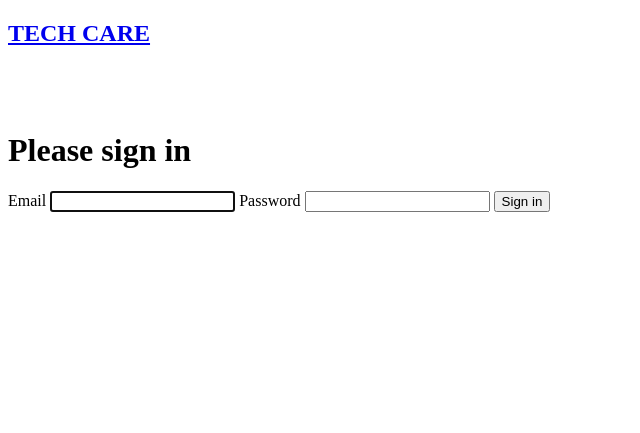
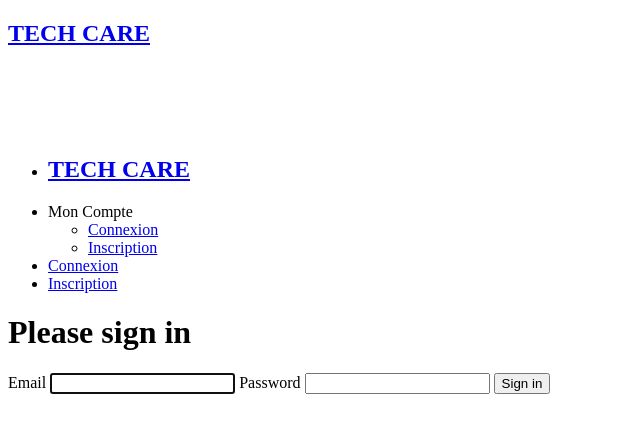
Before and after one commit to UaltarH/ESGI-4IW1-S1-Challenge, a Symfony app: template templates/security/login.html.twig in a window 1280 px wide. Shown: the top 433 px of the page, without its empty margins (0-640 px from the left). Run offline with Twig, Linux system fonts and the light colour scheme; the template is opened without the code that fills it, so the values that code supplies are empty; some libraries are stand-ins or nearby versions.

Commit message:
Rebase from dev to front/mainMenu

```diff
--- a/assets/styles/partials/_globals.scss
+++ b/assets/styles/partials/_globals.scss
@@ -5,6 +5,7 @@
   --secondary-color: #{v.$secondary-color};
   --accent-color: #{v.$accent-color};
   --white: #{v.$white};
+  --gray: #{v.$gray};
 }
 * {
   margin: 0;
--- a/assets/styles/partials/_variables.scss
+++ b/assets/styles/partials/_variables.scss
@@ -1,4 +1,5 @@
 $primary-color: '#160F29';
 $secondary-color: '#246A73';
 $accent-color: '#368F8B';
-$white: '#ddd';
+$gray: '#ddd';
+$white: '#fff';
--- a/templates/_components/main_menu.html.twig
+++ b/templates/_components/main_menu.html.twig
@@ -1,23 +1,55 @@
-<header>
-    <nav class="main-nav relative flex sm:flex-col lg:flex-row items-center h-10 bg-primary text-white">
-        <div class="flex-1 flex items-center justify-center"><a href="{{ path('default_index') }}"><h1>TECH CARE</h1></a></div>
+<header class="bg-secondary">
+    <nav class="sm:w-full lg:max-w-screen-lg m-auto main-nav relative flex sm:flex-col lg:flex-row items-center h-16 text-white [&>*]:transition-all">
+        <div class="flex-1 flex items-center justify-start text-2xl">
+            <a href="{{ path('default_index') }}" class="flex items-center h-full">
+                <h1>TECH CARE</h1>
+            </a>
+        </div>
         <span class="menu-burger lg:hidden absolute right-0 top-0 z-10">
-            <svg width="40" height="40" viewBox="0 0 40 40" fill="none" xmlns="http://www.w3.org/2000/svg">
-                <path d="M33.3333 11.6667H6.66663M33.3333 20H6.66663M33.3333 28.3333H6.66663" stroke="white" stroke-width="1.5" stroke-linecap="round"></path>
+            <svg width="64" height="65" viewBox="0 0 64 65" fill="none" xmlns="http://www.w3.org/2000/svg">
+                <path d="M53.3333 19.1667H10.6667M53.3333 32.5H10.6667M53.3333 45.8333H10.6667" stroke="white" stroke-width="1.5" stroke-linecap="round"></path>
             </svg>
         </span>
-        <ul class="sm:absolute lg:relative sm:-left-full lg:left-0 sm:top-0 sm:bg-primary lg:bg-none sm:flex-col lg:flex-row sm:h-screen lg:h-max sm:w-screen lg:w-auto flex items-center flex-2 text-center">
+        <ul class="sm:absolute lg:relative sm:-left-full lg:left-0 sm:top-0 sm:bg-secondary lg:bg-none sm:flex-col lg:flex-row sm:h-screen lg:h-max sm:w-screen lg:w-auto flex items-center flex-2 text-center [&>*]:transition-all">
+            <li class="flex items-center justify-center text-2xl text-white h-16 lg:hidden sm:mb-8">
+                <a href="{{ path('default_index') }}" class="flex items-center h-full">
+                    <h1>TECH CARE</h1>
+                </a>
+            </li>
             {% for item in menuItems %}
                 {% if not is_granted('ROLE_USER') %}
-                    {% if item.route != 'app_dashboard' and item.route != 'app_logout' %}
-                        <li class="flex justify-center lg:flex-1 sm:py-2 lg:py-0"><a href="{{ path(item.route) }}">{{ item.label }}</a></li>
+                    {% if item.route != 'app_dashboard' and item.route != 'app_logout' and item.route != 'app_login' and item.route != 'app_register' %}
+                        <li class="flex justify-center items-center lg:flex-1 sm:h-12 lg:h-16 hover:bg-accent w-full"><a href="{{ path(item.route) }}" class="h-full w-full sm:leading-12 lg:leading-16">{{ item.label }}</a></li>
                     {% endif %}
                 {% else %}
-                    {% if item.route != 'app_login' and item.route != 'app_register' %}
-                        <li class="flex justify-center lg:flex-1 sm:py-2 lg:py-0"><a href="{{ path(item.route) }}">{{ item.label }}</a></li>
+                    {% if item.route != 'app_login' and item.route != 'app_register' and item.route != 'app_logout' %}
+                        <li class="flex justify-center items-center lg:flex-1 sm:h-12 lg:h-16 hover:bg-accent w-full"><a href="{{ path(item.route) }}" class="h-full w-full sm:leading-12 lg:leading-16">{{ item.label }}</a></li>
                     {% endif %}
                 {% endif %}
             {% endfor %}
+            {% if is_granted('ROLE_USER') %}
+                <li class="flex justify-center items-center lg:flex-1 sm:h-12 lg:h-16 hover:bg-accent w-full">
+                    <a href="{{ path('app_logout') }}" class="h-full w-full sm:leading-12 lg:leading-16">Déconnexion</a>
+                </li>
+            {% else %}
+                <li class="group sm:hidden lg:flex flex-col lg:flex-1 lg:h-16 justify-center items-center relative hover:bg-accent w-full">
+                    <span class="">Mon Compte</span>
+                    <ul class="flex-col absolute -top-16 group-hover:top-16 w-full h-32 bg-secondary hidden group-hover:flex [&>*]:transition-all">
+                        <li class="flex justify-center items-center lg:flex-1 sm:h-12 lg:h-16 hover:bg-accent w-full">
+                            <a href="{{ path('app_login') }}" class="h-full w-full leading-16">Connexion</a>
+                        </li>
+                        <li class="flex justify-center items-center lg:flex-1 sm:h-12 lg:h-16 hover:bg-accent w-full">
+                            <a href="{{ path('app_register') }}" class="h-full w-full leading-16">Inscription</a>
+                        </li>
+                    </ul>
+                </li>
+                <li class="sm:flex lg:hidden justify-center items-center lg:flex-1 sm:h-12 lg:h-16 hover:bg-accent w-full">
+                    <a href="{{ path('app_login') }}" class="h-full w-full leading-12">Connexion</a>
+                </li>
+                <li class="sm:flex lg:hidden justify-center items-center lg:flex-1 sm:h-12 lg:h-16 hover:bg-accent w-full">
+                    <a href="{{ path('app_register') }}" class="h-full w-full leading-12">Inscription</a>
+                </li>
+            {% endif %}
         </ul>
     </nav>
 </header>
--- a/templates/base.html.twig
+++ b/templates/base.html.twig
@@ -18,8 +18,10 @@
 		{% endblock %}
 	</head>
 	<body>
+
 		{% include '_components/main_menu.html.twig' with {'menuItems' : menuItems} %}
-
-		{% block body %}{% endblock %}
+		<div class="sm:w-full lg:max-w-screen-lg m-auto">
+			{% block body %}{% endblock %}
+		</div>
 	</body>
 </html>
--- a/templates/security/login.html.twig
+++ b/templates/security/login.html.twig
@@ -16,9 +16,9 @@
 
     <h1 class="h3 mb-3 font-weight-normal">Please sign in</h1>
     <label for="inputEmail">Email</label>
-    <input type="email" value="{{ last_username }}" name="email" id="inputEmail" class="form-control" autocomplete="email" required autofocus>
+    <input type="email" value="{{ last_username }}" name="email" id="inputEmail" class="form-control border rounded" autocomplete="email" required autofocus>
     <label for="inputPassword">Password</label>
-    <input type="password" name="password" id="inputPassword" class="form-control" autocomplete="current-password" required>
+    <input type="password" name="password" id="inputPassword" class="form-control border rounded" autocomplete="current-password" required>
 
     <input type="hidden" name="_csrf_token"
            value="{{ csrf_token('authenticate') }}"
```
Also changed, not shown: assets/styles/app.scss (+0 -7 lines), tailwind.config.js (+8 -6 lines).
